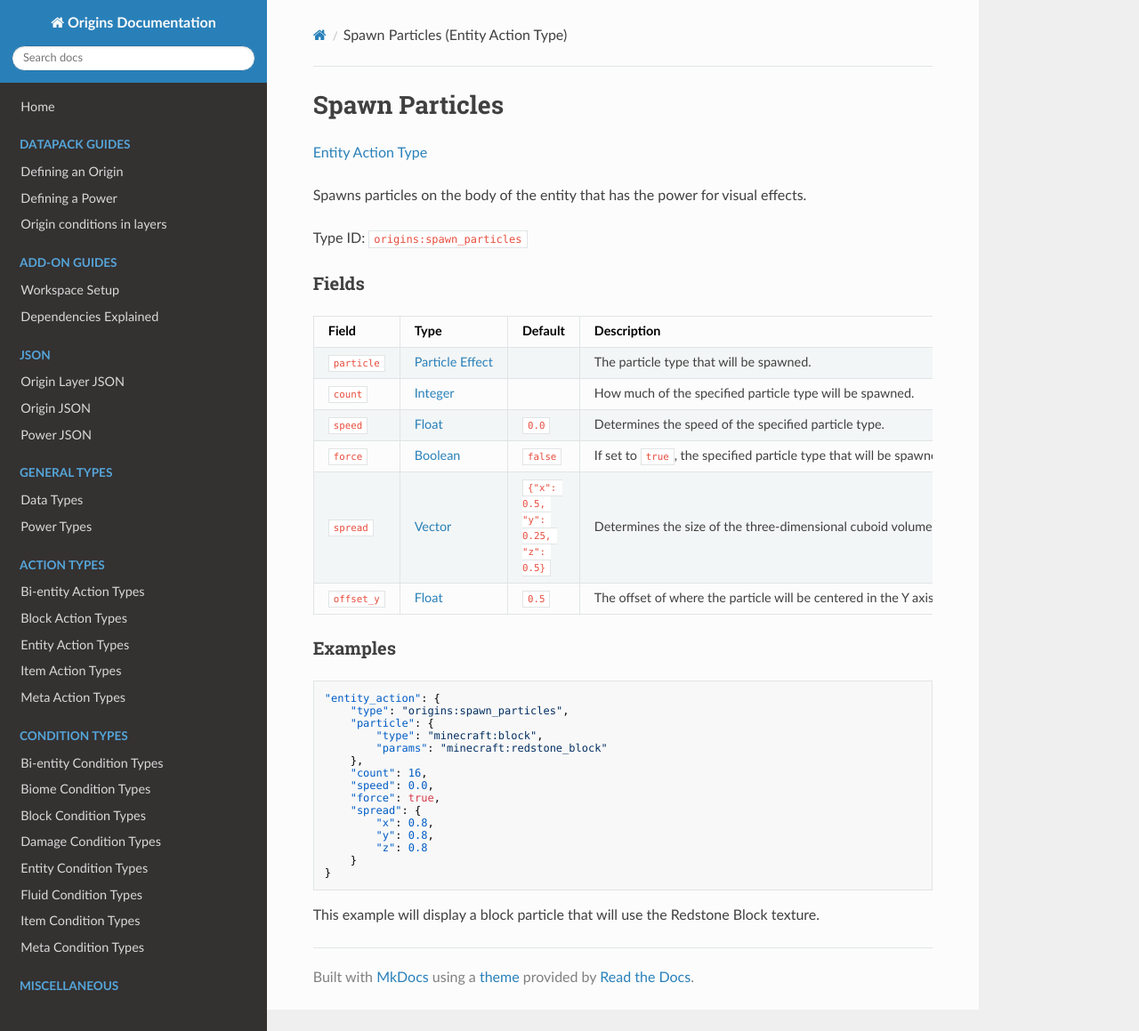
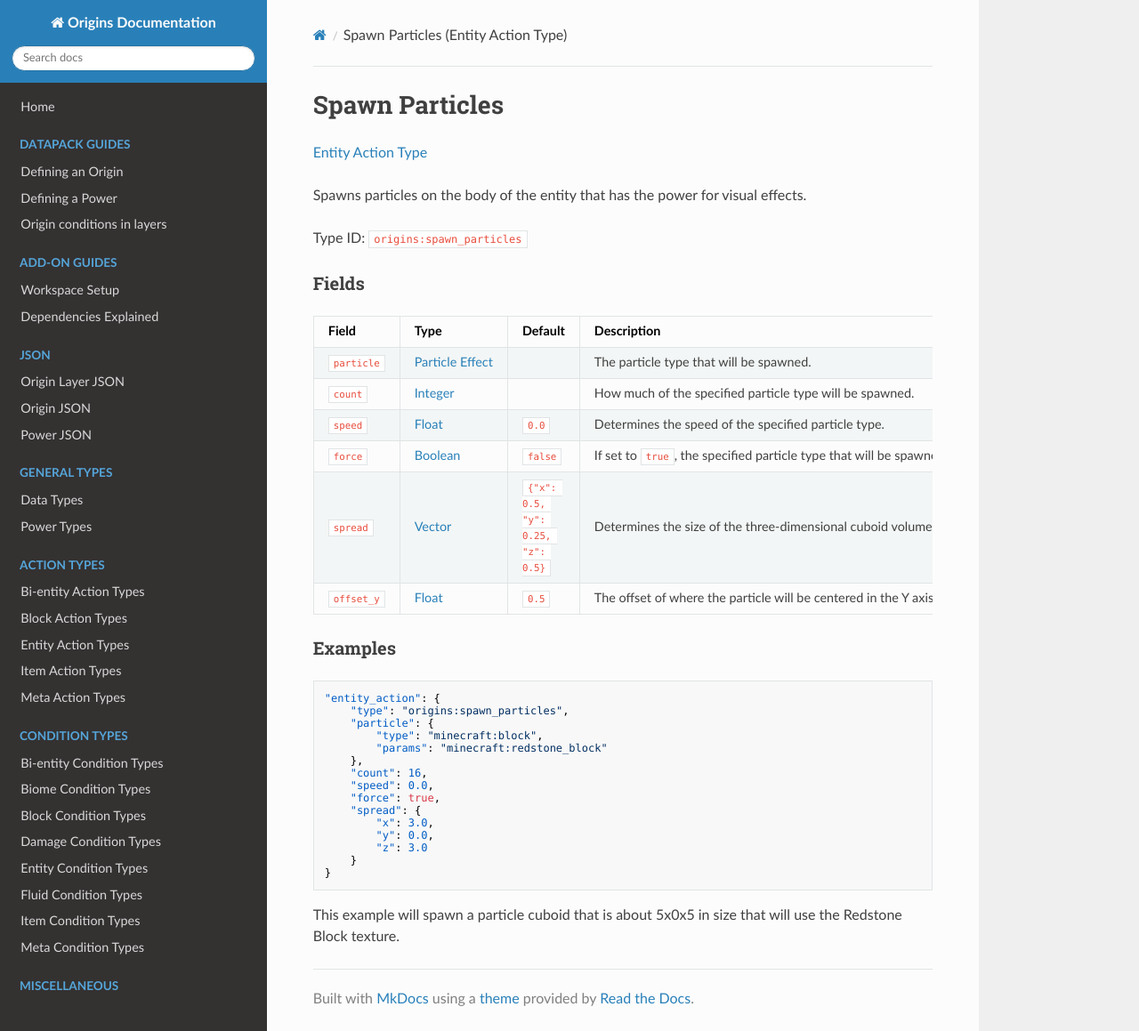
Before and after one commit to apace100/origins-docs, an MkDocs documentation site: the page built from docs/types/entity_action_types/spawn_particles.md, in a window 1280 px wide and 1159 px high. Shown: the whole window at 89% size. Built offline with MkDocs 1.6.1, drawn with Linux system fonts in a browser that asks for light colours; nearby versions of some CDN libraries.

Commit message:
Updated `spawn_particles.md` (Entity Action Type)

````diff
--- a/docs/types/entity_action_types/spawn_particles.md
+++ b/docs/types/entity_action_types/spawn_particles.md
@@ -37,11 +37,11 @@ Field | Type | Default | Description
     "speed": 0.0,
     "force": true,
     "spread": {
-        "x": 0.8,
-        "y": 0.8,
-        "z": 0.8
+        "x": 3.0,
+        "y": 0.0,
+        "z": 3.0
     }
 }
 ```
 
-This example will display a block particle that will use the Redstone Block texture.
+This example will spawn a particle cuboid that is about 5x0x5 in size that will use the Redstone Block texture.
````
